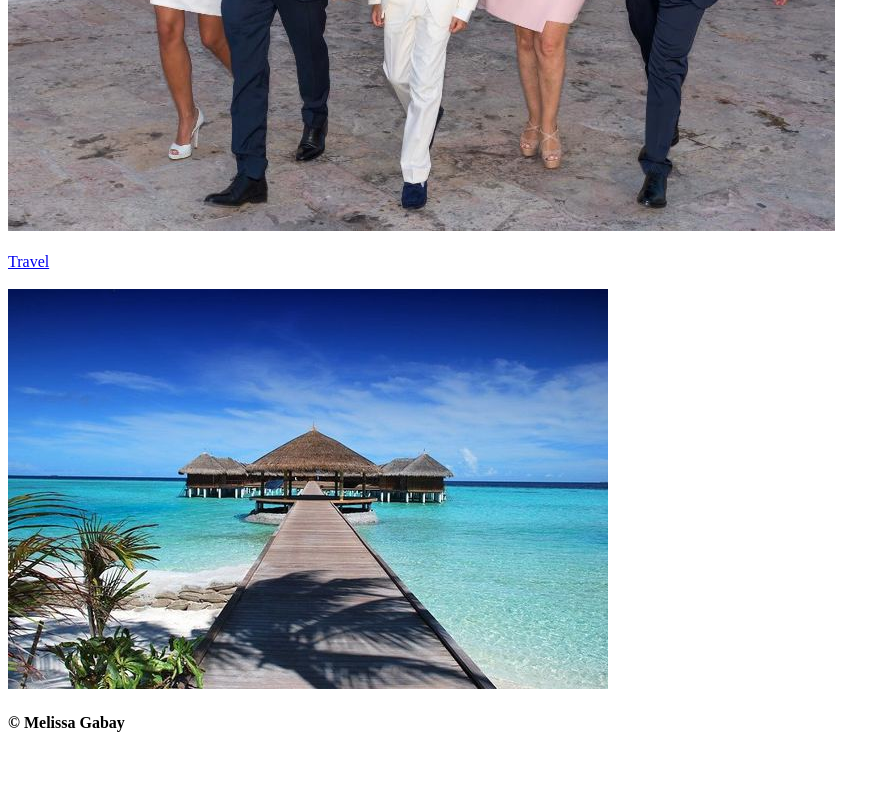
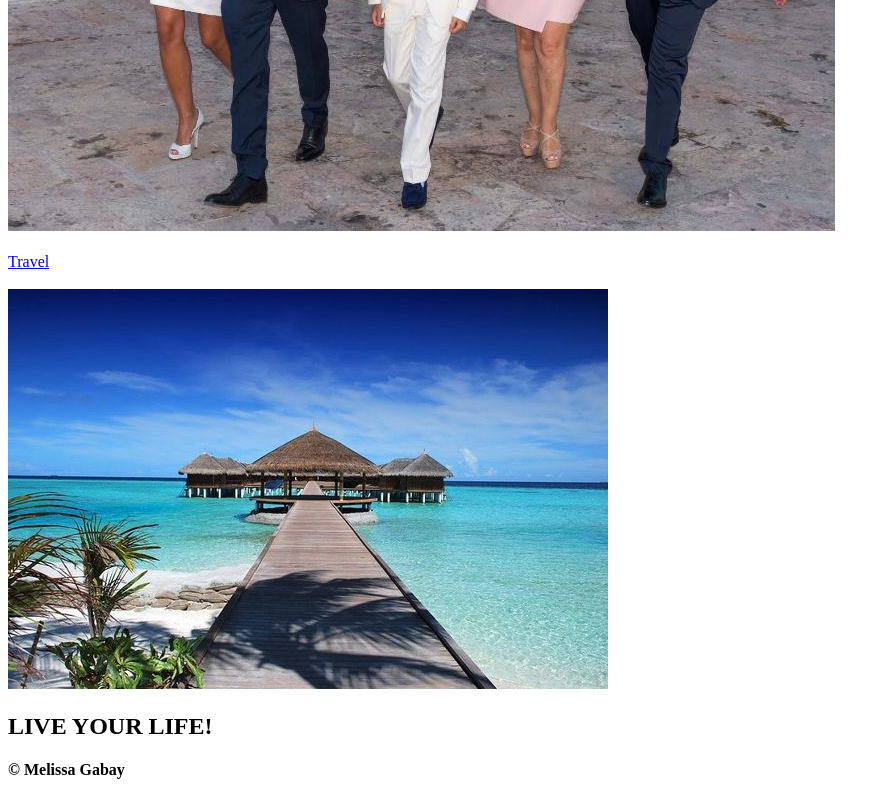
Before and after one commit to melgabay/exercices, a plain HTML site: page ex1/index.html in a window 1280 px wide. Shown: the part 524-1324 px from the top of the page, without its empty margins (0-890 px from the left). Before the commit the page ends 1277 px from the top, so only its background shows below. Drawn offline with Linux system fonts and the light colour scheme.

Commit message:
l28
live your life

```diff
--- a/ex1/index.html
+++ b/ex1/index.html
@@ -26,7 +26,7 @@
             <img src="images/maldive.jpg" alt="Travel" title="Travel">
         </a>
 
-
+        <h2>LIVE YOUR LIFE!</h2>
 
         <h4> &copy; Melissa Gabay</h4>
 
```
Also changed, not shown: index.html (+1 -0 lines).
